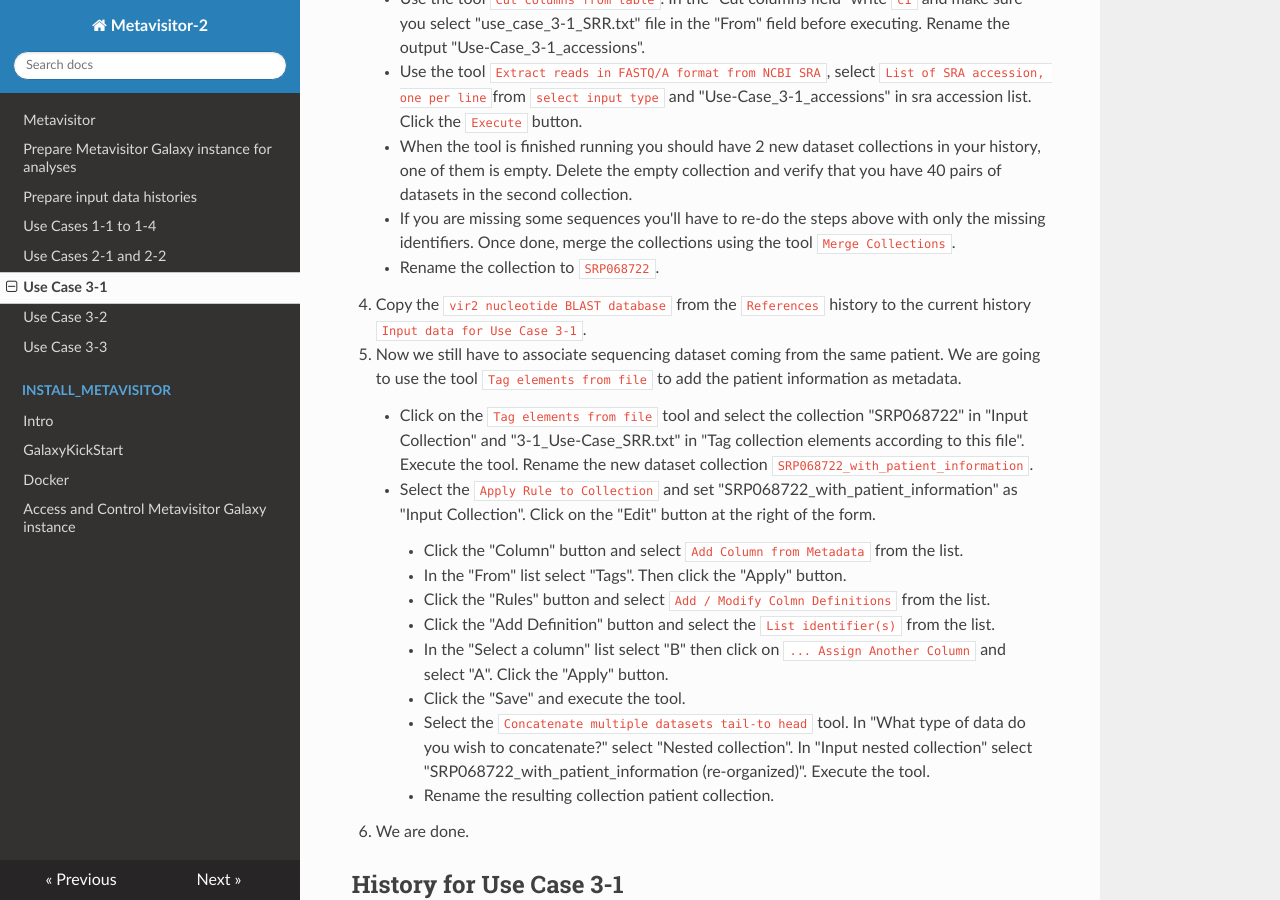
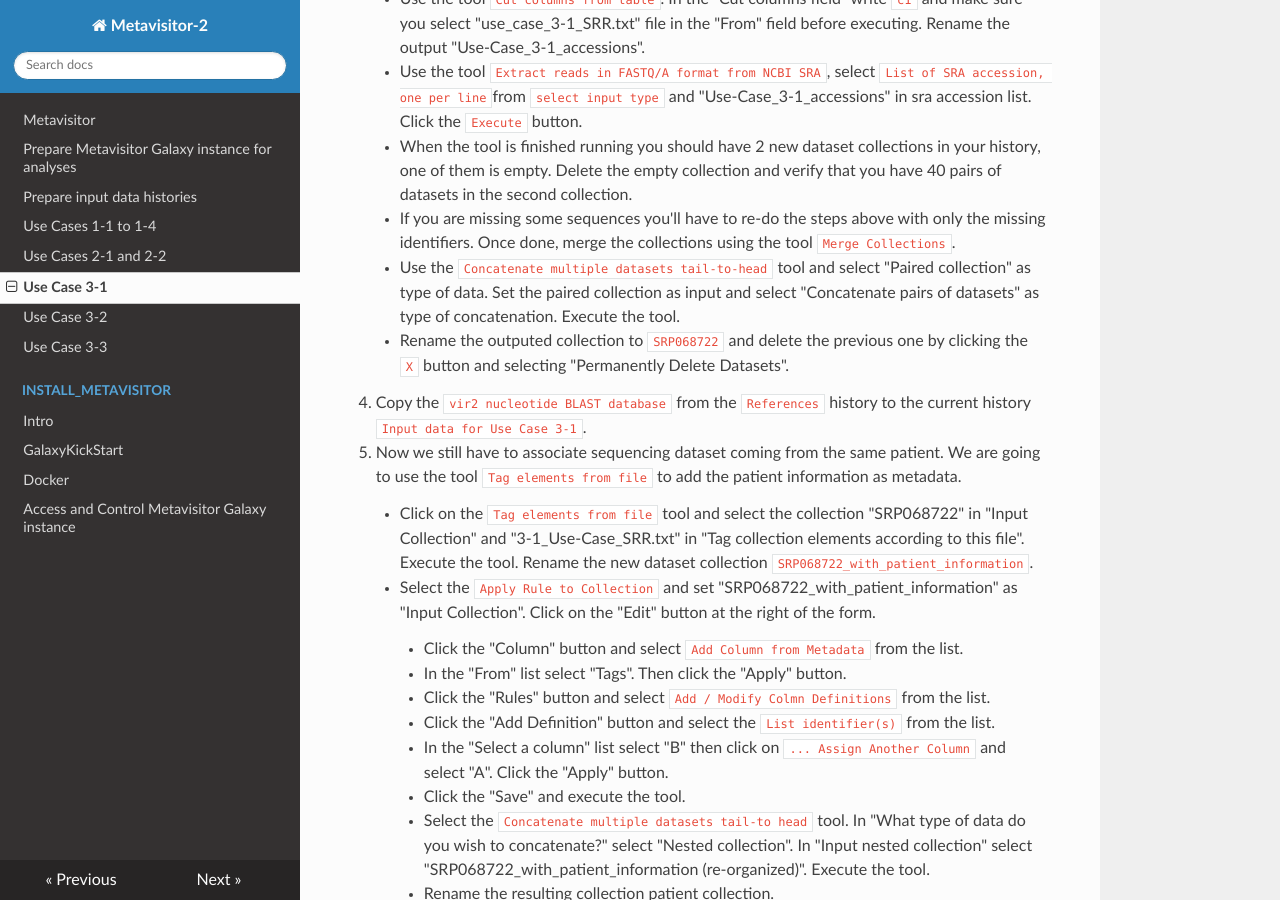
Before and after one commit to ARTbio/metavisitor, an MkDocs documentation site: the page built from docs/use_case_3-1.md, in a window 1280 px wide and 900 px high, scrolled down 483 px. Built offline with MkDocs 1.6.1, drawn with Linux system fonts in a browser that asks for light colours; nearby versions of some CDN libraries; old or Windows-style settings are respelled for this version of MkDocs.

Commit message:
add missing step

```diff
--- a/docs/use_case_3-1.md
+++ b/docs/use_case_3-1.md
@@ -13,7 +13,8 @@ As for the previous Use Cases 1 and 2, the first step is to collect all the inpu
     - Use the tool `Extract reads in FASTQ/A format from NCBI SRA`, select `List of SRA accession, one per line`from `select input type` and "Use-Case_3-1_accessions" in sra accession list. Click the `Execute` button.
     - When the tool is finished running you should have 2 new dataset collections in your history, one of them is empty. Delete the empty collection and verify that you have 40 pairs of datasets in the second collection.
     - If you are missing some sequences you'll have to re-do the steps above with only the missing identifiers. Once done, merge the collections using the tool `Merge Collections`.
-    - Rename the collection to `SRP068722`.
+    - Use the `Concatenate multiple datasets tail-to-head` tool and select "Paired collection" as type of data. Set the paired collection as input and select "Concatenate pairs of datasets" as type of concatenation. Execute the tool.
+    - Rename the outputed collection to `SRP068722` and delete the previous one by clicking the `X` button and selecting "Permanently Delete Datasets".
 2. Copy the `vir2 nucleotide BLAST database` from the `References` history to the current history `Input data for Use Case 3-1`.
 3. Now we still have to associate sequencing dataset coming from the same patient. We are going to use the tool `Tag elements from file` to add the patient information as metadata.
     - Click on the `Tag elements from file` tool and select the collection "SRP068722" in "Input Collection" and "3-1_Use-Case_SRR.txt" in "Tag collection elements according to this file". Execute the tool. Rename the new dataset collection `SRP068722_with_patient_information`.
```
